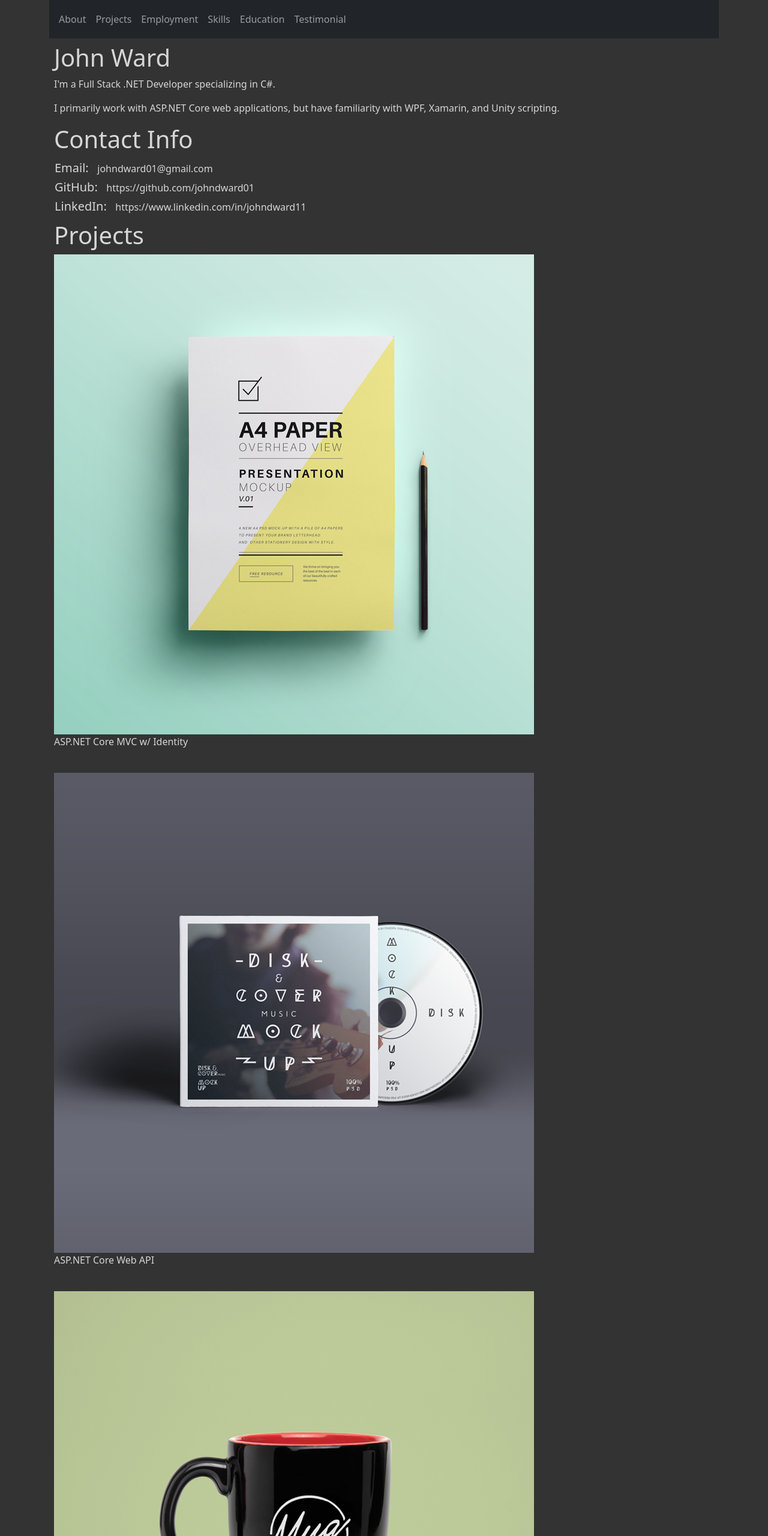
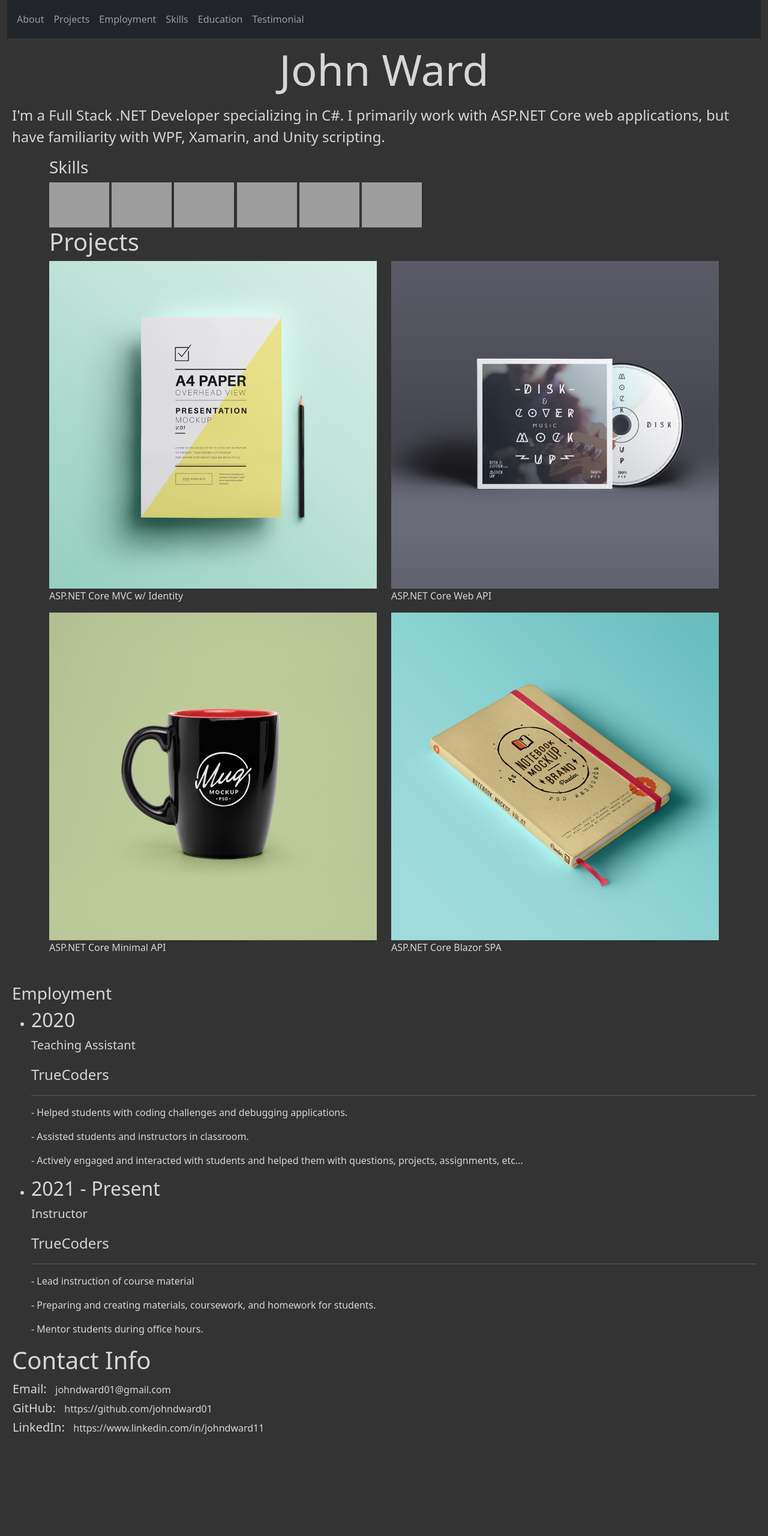
Before and after one commit to johndward01/Portfolio-Website, a plain HTML site: page index.html in a window 1280 px wide. Shown: the top 2560 px of the page at 60% size. After the commit the page ends 2403 px from the top, so only its background shows below. Drawn offline with nearby package versions, Linux system fonts and the light colour scheme; grey boxes are pictures that could not be loaded.

Commit message:
put projects in 2 columns also used lg breakpoint

```diff
--- a/index.html
+++ b/index.html
@@ -16,7 +16,7 @@
     />
     <link rel="stylesheet" href="css/style.css" />
   </head>
-  <body class="container">
+  <body class="container-fluid">
     <nav class="navbar navbar-expand-sm navbar-dark bg-dark p-2">
       <button
         class="navbar-toggler"
@@ -66,63 +66,79 @@
     </nav>
 
     <div class="m-2">
-      <h1>John Ward</h1>
-      <p>I'm a Full Stack .NET Developer specializing in C#.</p>
-      <p>
-        I primarily work with ASP.NET Core web applications, but have
-        familiarity with WPF, Xamarin, and Unity scripting.
+      <p class="display-2 text-center">John Ward</p>
+      <p class="fs-4">
+        I'm a Full Stack .NET Developer specializing in C#. I primarily work
+        with ASP.NET Core web applications, but have familiarity with WPF,
+        Xamarin, and Unity scripting.
       </p>
     </div>
 
-    <div class="m-2">
-      <h1>Contact Info</h1>
-      <table>
-        <tr>
-          <td>
-            <span class="fs-5">Email: &nbsp;</span>
-            <span class="fs-6">johndward01@gmail.com</span>
-          </td>
-        </tr>
-        <tr>
-          <td>
-            <span class="fs-5">GitHub: &nbsp;</span>
-            <span class="fs-6"
-              ><a href="https://github.com/johndward01" target="_blank"
-                >https://github.com/johndward01</a
-              ></span
-            >
-          </td>
-        </tr>
-        <tr>
-          <td>
-            <span class="fs-5">LinkedIn: &nbsp;</span>
-            <span class="fs-6">
-              <a href="https://www.linkedin.com/in/johndward11" target="_blank"
-                >https://www.linkedin.com/in/johndward11</a
-              ></span
-            >
-          </td>
-        </tr>
-      </table>
+    <div class="container">
+      <h3>Skills</h3>
+      <div class="row">
+        <div class="col">
+          <img
+            src="https://edent.github.io/SuperTinyIcons/images/svg/git.svg"
+            width="100"
+            title="Git"
+          />
+
+          <img
+            src="https://gistcdn.githack.com/johndward01/95c1d09de9e3707cfb4154989962376d/raw/f74007782421219d9e9ab4b6a27de2e172a8b714/csharp-logo.svg"
+            width="100"
+            title="C#"
+          />
+
+          <img
+            src="https://www.vectorlogo.zone/logos/mysql/mysql-official.svg"
+            width="100"
+            title="SQL"
+          />
+
+          <img
+            src="https://edent.github.io/SuperTinyIcons/images/svg/html5.svg"
+            width="100"
+            title="HTML"
+          />
+
+          <img
+            src="https://edent.github.io/SuperTinyIcons/images/svg/css3.svg"
+            width="100"
+            title="CSS"
+          />
+
+          <img
+            src="https://edent.github.io/SuperTinyIcons/images/svg/javascript.svg"
+            width="100"
+            title="JavaScript"
+          />
+        </div>
+      </div>
     </div>
 
-    <div class="m-2">
+    <div class="container">
+      <div class="row">
         <h1>Projects</h1>
-
+        <div class="col-lg-6">
           <img alt="image" src="images/bw-1.png" class="img-fluid" />
           <p>ASP.NET Core MVC w/ Identity</p>
-      <br />
-
+        </div>
+        <div class="col-lg-6">
           <img alt="image" src="images/bw-2.png" class="img-fluid" />
           <p>ASP.NET Core Web API</p>
-      <br />
-
+        </div>
+        <div class="col-lg-6">
           <img alt="image" src="images/bw-3.png" class="img-fluid" />
           <p>ASP.NET Core Minimal API</p>
-      <br />
-
+        </div>
+        <div class="col-lg-6">
           <img alt="image" src="images/bw-4.png" class="img-fluid" />
           <p>ASP.NET Core Blazor SPA</p>
+        </div>
+      </div>
+
+      <br />
     </div>
 
     <div class="m-2">
@@ -158,68 +174,37 @@
       </ul>
     </div>
 
-    <div class="container">
-      <h3>Skills</h3>
-      <div class="row">
-        <div class="col">
-          <img
-            src="https://edent.github.io/SuperTinyIcons/images/svg/git.svg"
-            width="100"
-            title="git"
-          />
-
-          <img
-            src="https://gistcdn.githack.com/johndward01/95c1d09de9e3707cfb4154989962376d/raw/f74007782421219d9e9ab4b6a27de2e172a8b714/csharp-logo.svg"
-            width="100"
-            title="c#"
-          />
-
-          <img
-            src="https://www.vectorlogo.zone/logos/mysql/mysql-official.svg"
-            width="100"
-            title="mysql"
-          />
-
-          <img
-            src="https://edent.github.io/SuperTinyIcons/images/svg/html5.svg"
-            width="100"
-            title="HTML5"
-          />
-
-          <img
-            src="https://edent.github.io/SuperTinyIcons/images/svg/css3.svg"
-            width="100"
-            title="CSS3"
-          />
-
-          <img
-            src="https://edent.github.io/SuperTinyIcons/images/svg/javascript.svg"
-            width="100"
-            title="JavaScript"
-          />
+    <div class="m-2">
+      <h1>Contact Info</h1>
+      <table>
+        <tr>
+          <td>
+            <span class="fs-5">Email: &nbsp;</span>
+            <span class="fs-6">johndward01@gmail.com</span>
+          </td>
+        </tr>
+        <tr>
+          <td>
+            <span class="fs-5">GitHub: &nbsp;</span>
+            <span class="fs-6"
+              ><a href="https://github.com/johndward01" target="_blank"
+                >https://github.com/johndward01</a
+              ></span
+            >
+          </td>
+        </tr>
+        <tr>
+          <td>
+            <span class="fs-5">LinkedIn: &nbsp;</span>
+            <span class="fs-6">
+              <a href="https://www.linkedin.com/in/johndward11" target="_blank"
+                >https://www.linkedin.com/in/johndward11</a
+              ></span
+            >
+          </td>
+        </tr>
+      </table>
     </div>
-      </div>
-    </div>
-
-    <br />
-
-    <h3>Education</h3>
-
-    <ul>
-      <li>
-        <h2>2002 - 2005</h2>
-        <p>Information System</p>
-        <p>Telkom University</p>
-        <hr />
-        <p>
-          Claritas est etiam processus dynamicus, qui sequitur mutationem
-          consuetudium lectorum. Mirum est notare quam littera gothica, quam
-          nunc putamus parum claram, anteposuerit litterarum formas humanita per
-          seacula quarta decima et quinta decima. Eodem modo typi, qui nunc
-          nobis videntur parum clari, fiant sollemnes.
-        </p>
-      </li>
-    </ul>
 
     <script
       src="https://cdn.jsdelivr.net/npm/bootstrap@5.1.3/dist/js/bootstrap.bundle.min.js"
```
Lines whose indentation alone changed are shown as unchanged.
